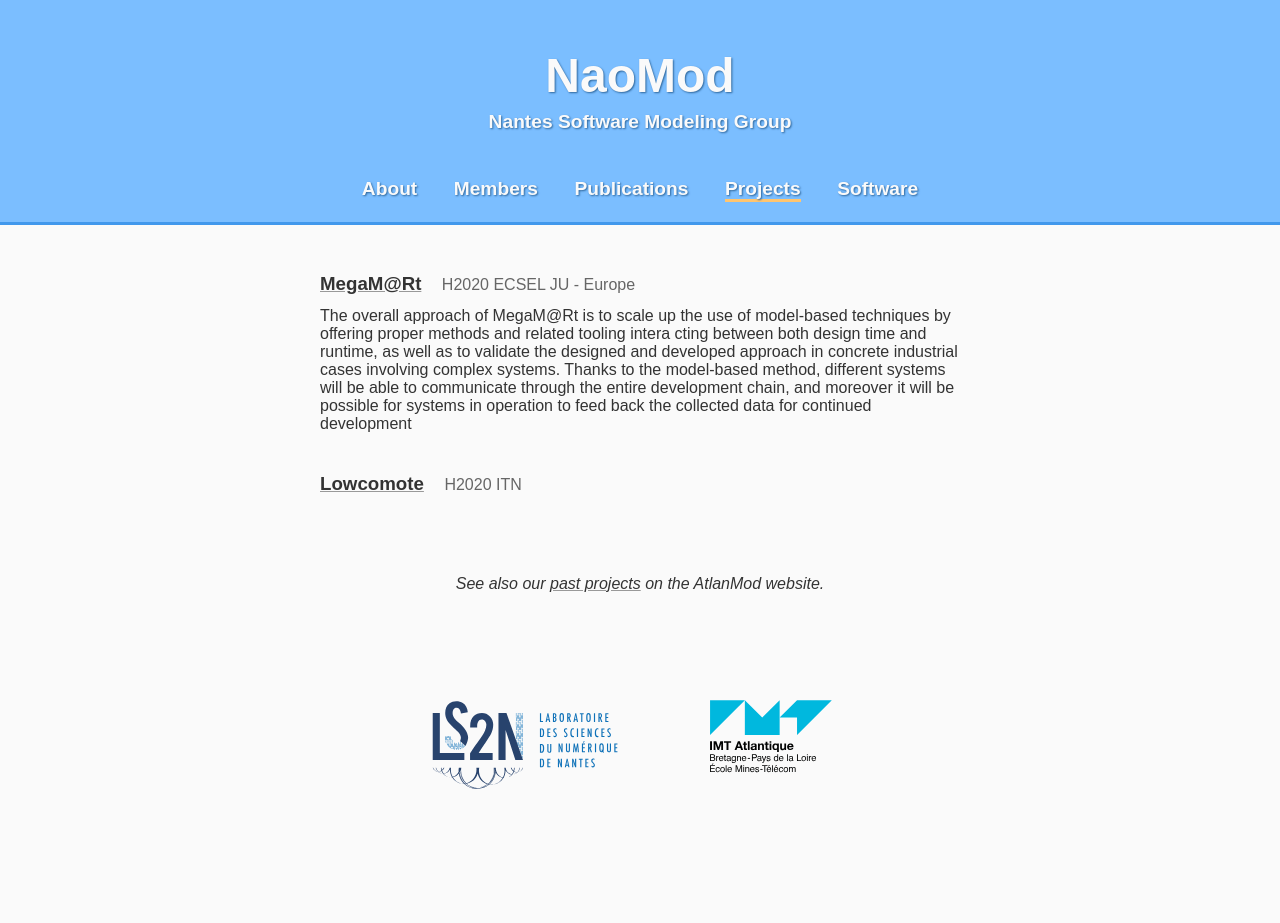
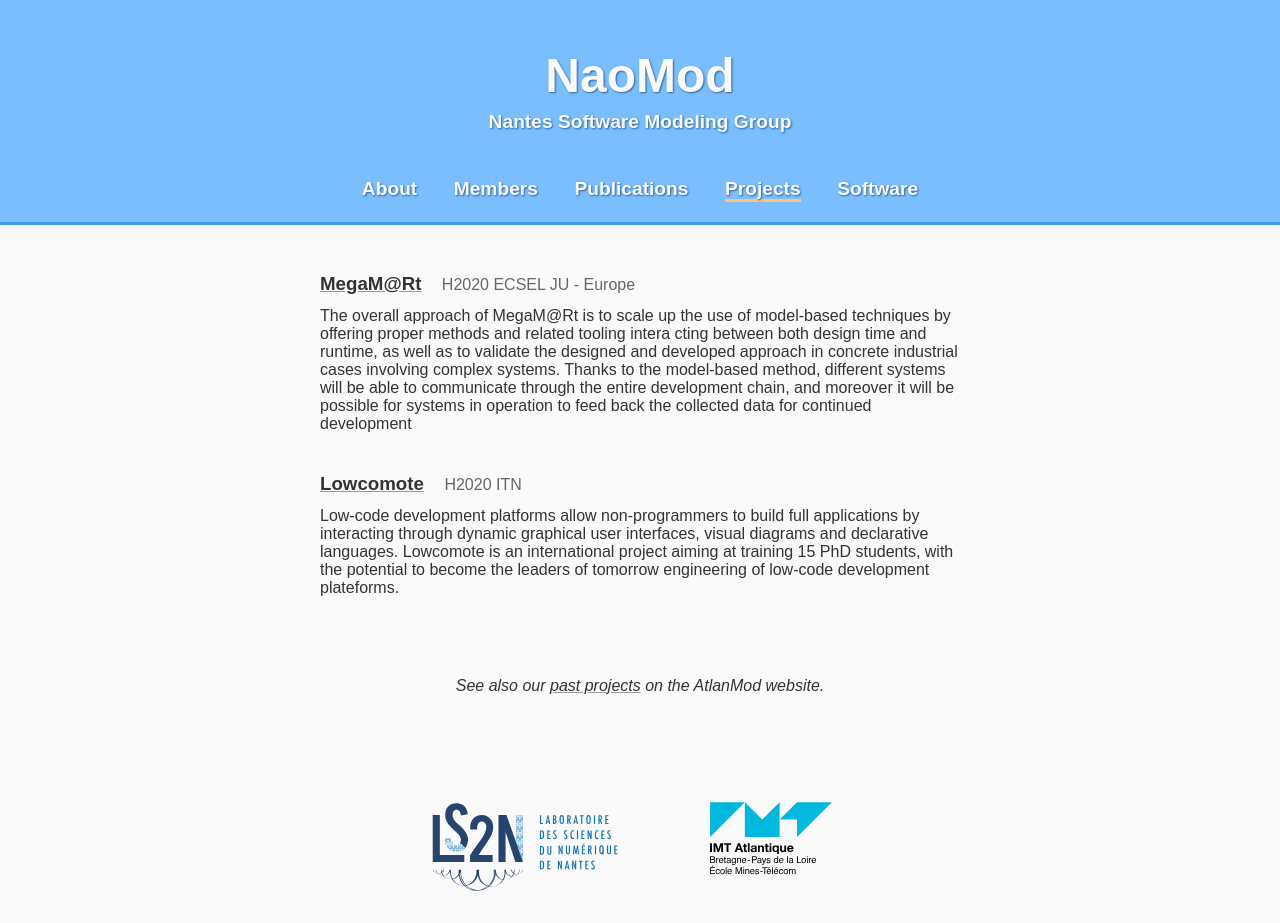
Before and after one commit to NaoMod/naomod.github.io, a Jekyll site: the page built from projects.html, in a window 1280 px wide. Built offline with Jekyll 4.4.1, drawn with Linux system fonts in a browser that asks for light colours; before the commit the page ends 900 px from its top, so only the background shows below that.

Commit message:
Add URL to lowcomote

```diff
--- a/projects.html
+++ b/projects.html
@@ -36,9 +36,14 @@
 </section>
 
 <section>
-  <h3><a href="https://cordis.europa.eu/project/rcn/217952_en.html">Lowcomote</a></h3>
+  <h3><a href="https://lowcomote.eu/">Lowcomote</a></h3>
   <span class="project-type">H2020 ITN</span>
   <p class="description">
+    Low-code development platforms allow non-programmers to build full
+    applications by interacting through dynamic graphical user interfaces,
+    visual diagrams and declarative languages.  Lowcomote is an international
+    project aiming at training 15 PhD students, with the potential to become the
+    leaders of tomorrow engineering of low-code development plateforms.
   </p>
 </section>
 
```
